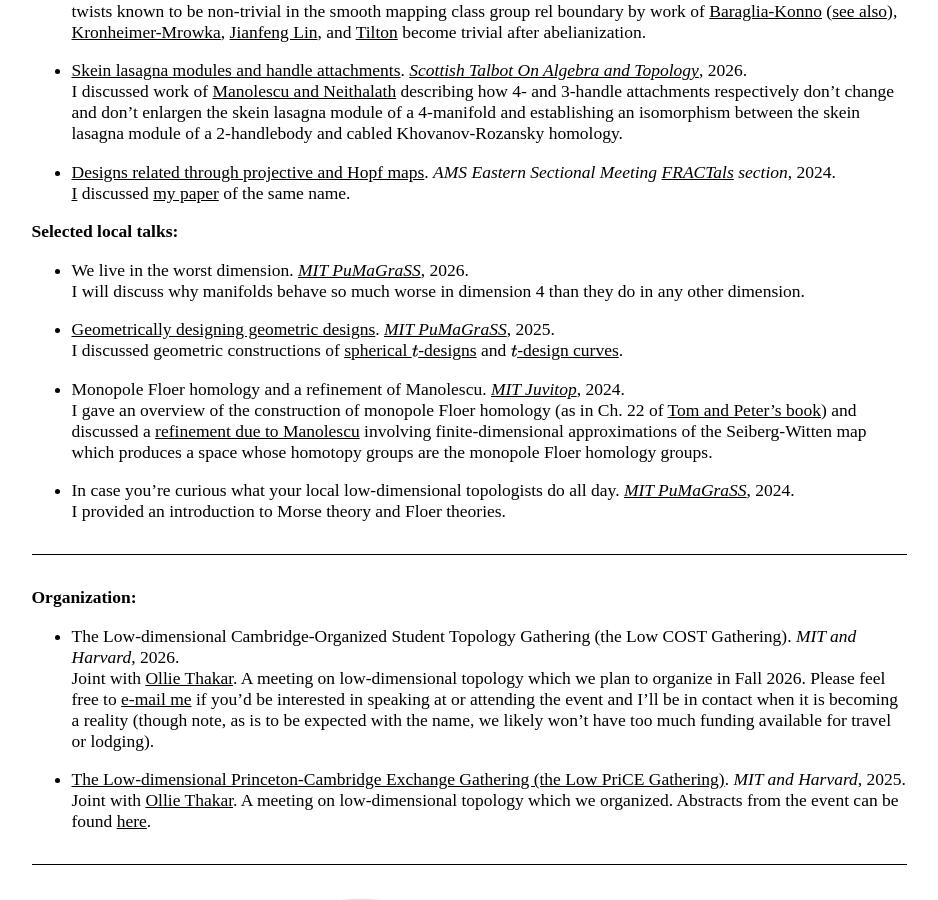
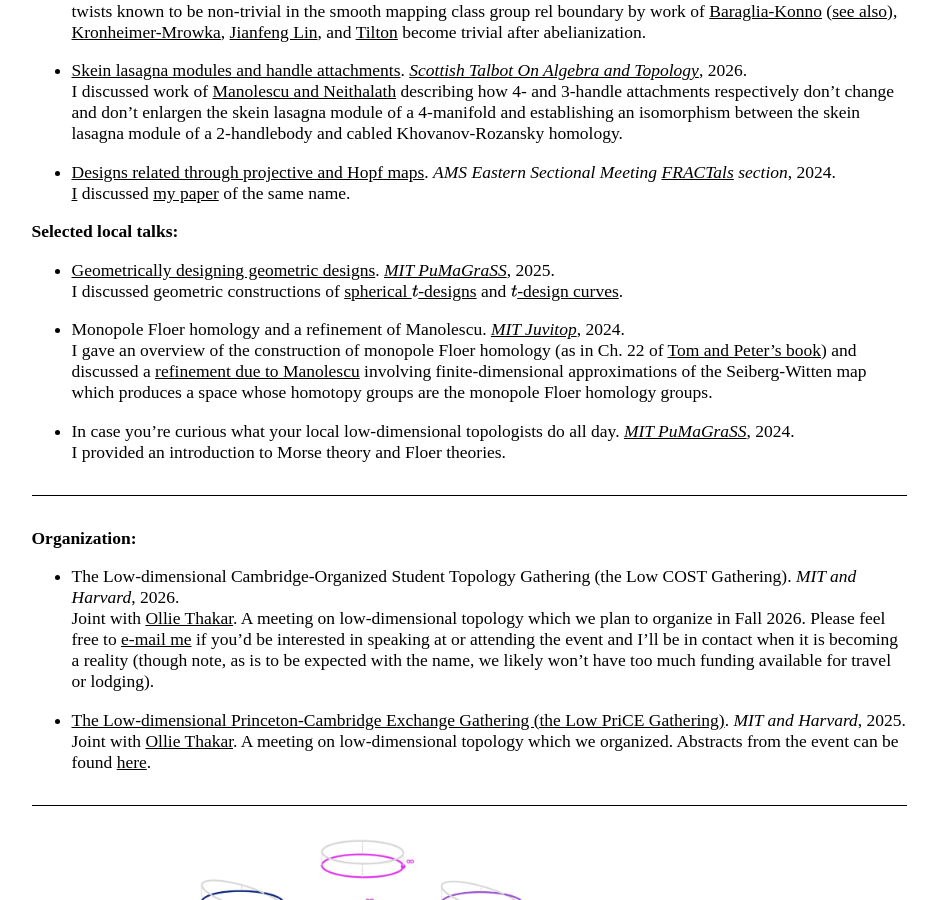
Before and after one commit to AyodejiLindblad/AyodejiLindblad.github.io, a Jekyll site: the page built from index.md, in a window 1280 px wide and 900 px high, scrolled down 1997 px. Shown: the whole window, without its empty margins (171-1109 px from the left). Built offline with Jekyll 4.4.1, drawn with Linux system fonts in a browser that asks for light colours; some web fonts are replaced.

Commit message:
Update index.md

```diff
--- a/index.md
+++ b/index.md
@@ -95,9 +95,6 @@ Joint with [Enrico Colón](https://www.math.harvard.edu/people/colon-enrico/), [
     [I](https://www.instagram.com/p/C5qjPnHsUVS/?utm_source=ig_web_button_share_sheet&igsh=ZDNlZDc0MzIxNw%3D%3D&img_index=2) discussed [my paper](https://rdcu.be/eSi5F) of the same name.
 
 **Selected local talks:**
-
-* We live in the worst dimension. *[MIT PuMaGraSS](https://math.mit.edu/pumagrass/)*, 2026.
-    I will discuss why manifolds behave so much worse in dimension 4 than they do in any other dimension.
 
 * [Geometrically designing geometric designs](/talks/Geometrically-designing-geometric-designs.jpg). *[MIT PuMaGraSS](https://math.mit.edu/pumagrass/)*, 2025.
     I discussed geometric constructions of [spherical $t$\-designs](https://rdcu.be/eSi5F) and [$t$\-design curves](research/Asymptotically-optimal-t--design-curves-on-S3.pdf).
```
